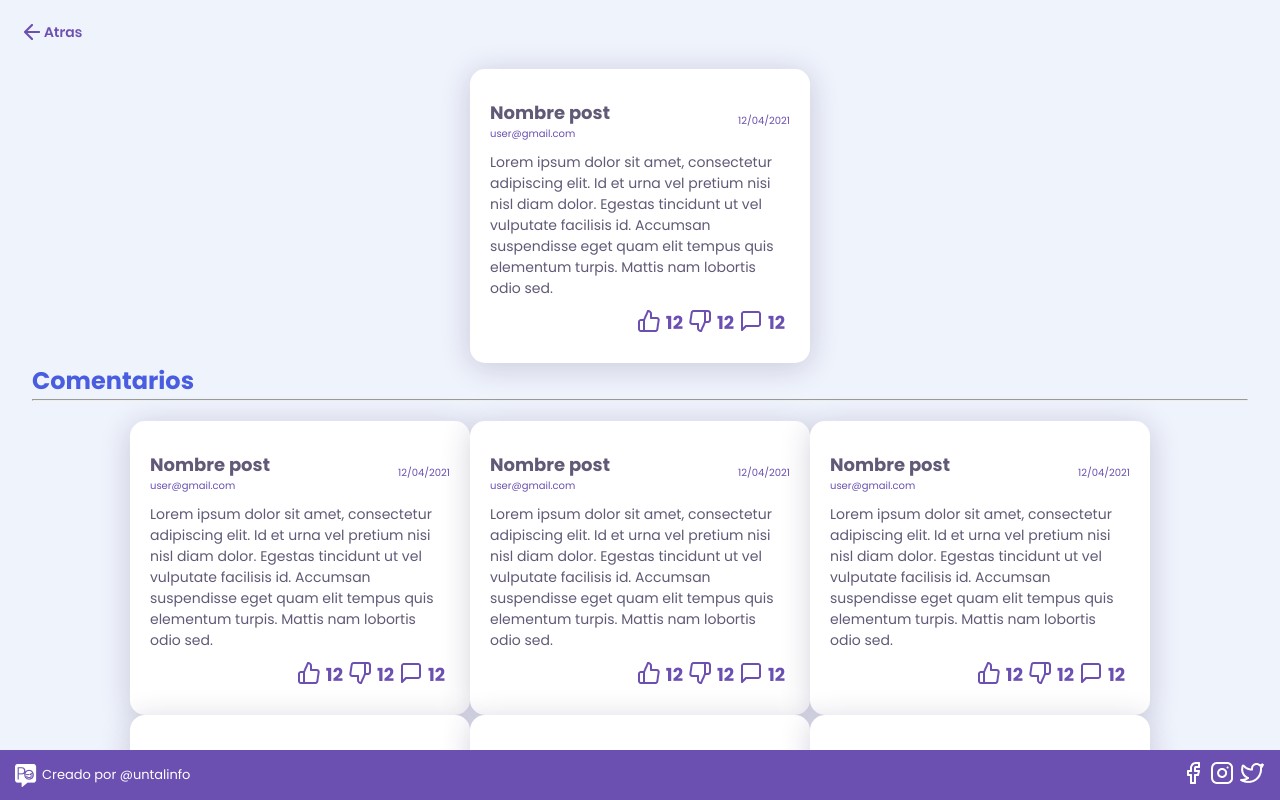
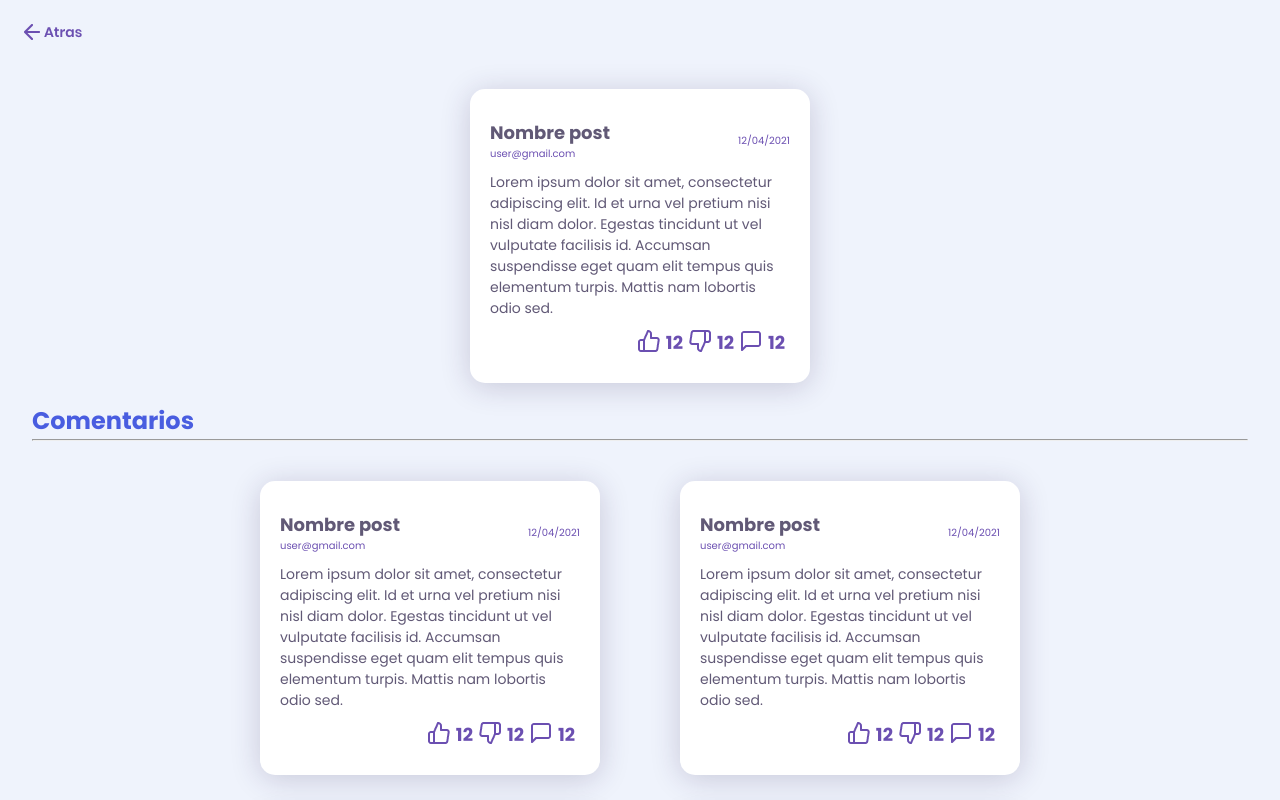
Before and after one commit to untalinfo/posteo, a React (Create React App) app: page /post_detail/1 in a window 1280 px wide. Shown: the top 800 px of the page. Built offline with nearby package versions, Linux system fonts and the light colour scheme.

Commit message:
fixes styles

```diff
--- a/src/assets/styles/components/CardPost.scss
+++ b/src/assets/styles/components/CardPost.scss
@@ -2,7 +2,7 @@
 
 .container__card--post {
     width: 340px;
-    height: 294px;
+    max-height: 294px;
     background: $color-white;
     box-shadow: 0px 4px 30px rgba(44, 31, 78, 0.2);
     border-radius: 15px;
@@ -10,6 +10,7 @@
     padding: 3rem 2rem;
     display: flex;
     flex-direction: column;
+    margin: 2rem 4rem;
 }
 
 .card__post--header {
--- a/src/assets/styles/components/Footer.scss
+++ b/src/assets/styles/components/Footer.scss
@@ -2,8 +2,6 @@
 
 .container__footer{
     background-color: $color-primary;
-    position: absolute;
-    bottom: 0;
     width: 100%;
     height: 50px;
     display: flex;
```
